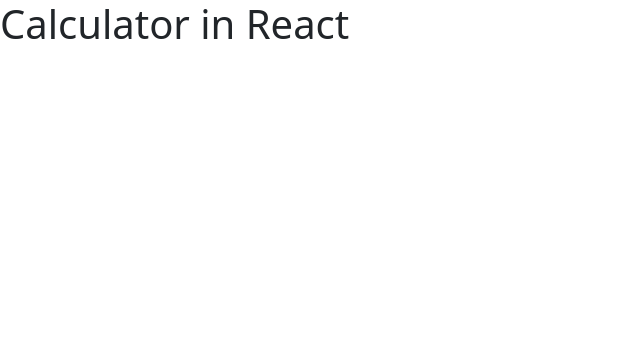
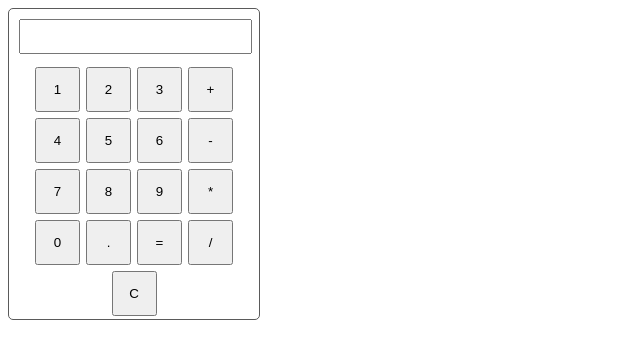
Before and after one commit to dhruv06122002/Calculator, a React (Vite) app: page / in a window 1280 px wide. Shown: the top 358 px of the page, without its empty margins (0-640 px from the left). Built offline with nearby package versions, Linux system fonts and the light colour scheme.

Commit message:
Calculator_V1

```diff
--- a/src/App.jsx
+++ b/src/App.jsx
@@ -1,11 +1,14 @@
-import "bootstrap/dist/css/bootstrap.min.css";
-import "./App.css";
+// "bootstrap/dist/css/bootstrap.min.css";
+import style from "./App.module.css";
+import ButtonsContainer from "./Components/ButtonsContainer";
+import Display from "./Components/Display";
 
 function App() {
   return (
-    <>
-      <h1>Calculator in React</h1>
-    </>
+    <div className={style.calculator}>
+      <Display />
+      <ButtonsContainer></ButtonsContainer>
+    </div>
   );
 }
 
--- /dev/null
+++ b/src/App.module.css
@@ -0,0 +1,5 @@
+.calculator{
+  border: 1px solid rgba(90,90,90);
+  width: 250px;
+  border-radius: 5px;
+}
--- /dev/null
+++ b/src/Components/ButtonsContainer.jsx
@@ -0,0 +1,34 @@
+import style from "./ButtonsContainer.module.css";
+
+const ButtonsContainer = () => {
+  const buttonNames = [
+    "1",
+    "2",
+    "3",
+    "+",
+    "4",
+    "5",
+    "6",
+    "-",
+    "7",
+    "8",
+    "9",
+    "*",
+    "0",
+    ".",
+    "=",
+    "/",
+    "C",
+  ];
+
+  return (
+    <div className={style.buttonsContainer}>
+      {buttonNames.map((buttonName) => (
+        <button key={buttonName} className={style.button}>
+          {buttonName}
+        </button>
+      ))}
+    </div>
+  );
+};
+export default ButtonsContainer;
--- /dev/null
+++ b/src/Components/ButtonsContainer.module.css
@@ -0,0 +1,11 @@
+.buttonsContainer{
+  display: flex;
+  justify-content: center;
+  flex-wrap: wrap;
+}
+
+.button{
+  width: 45px;
+  height: 45px;
+  margin: 3px;
+}
--- /dev/null
+++ b/src/Components/Display.jsx
@@ -0,0 +1,6 @@
+import style from "./Display.module.css";
+
+const Display = () => {
+  return <input className={style.display} type="text" />;
+};
+export default Display;
--- /dev/null
+++ b/src/Components/Display.module.css
@@ -0,0 +1,5 @@
+.display{
+  margin: 10px;
+  width: 90%;
+  font-size: 25px;
+}
```
Also changed, not shown: src/App.css (deleted).
